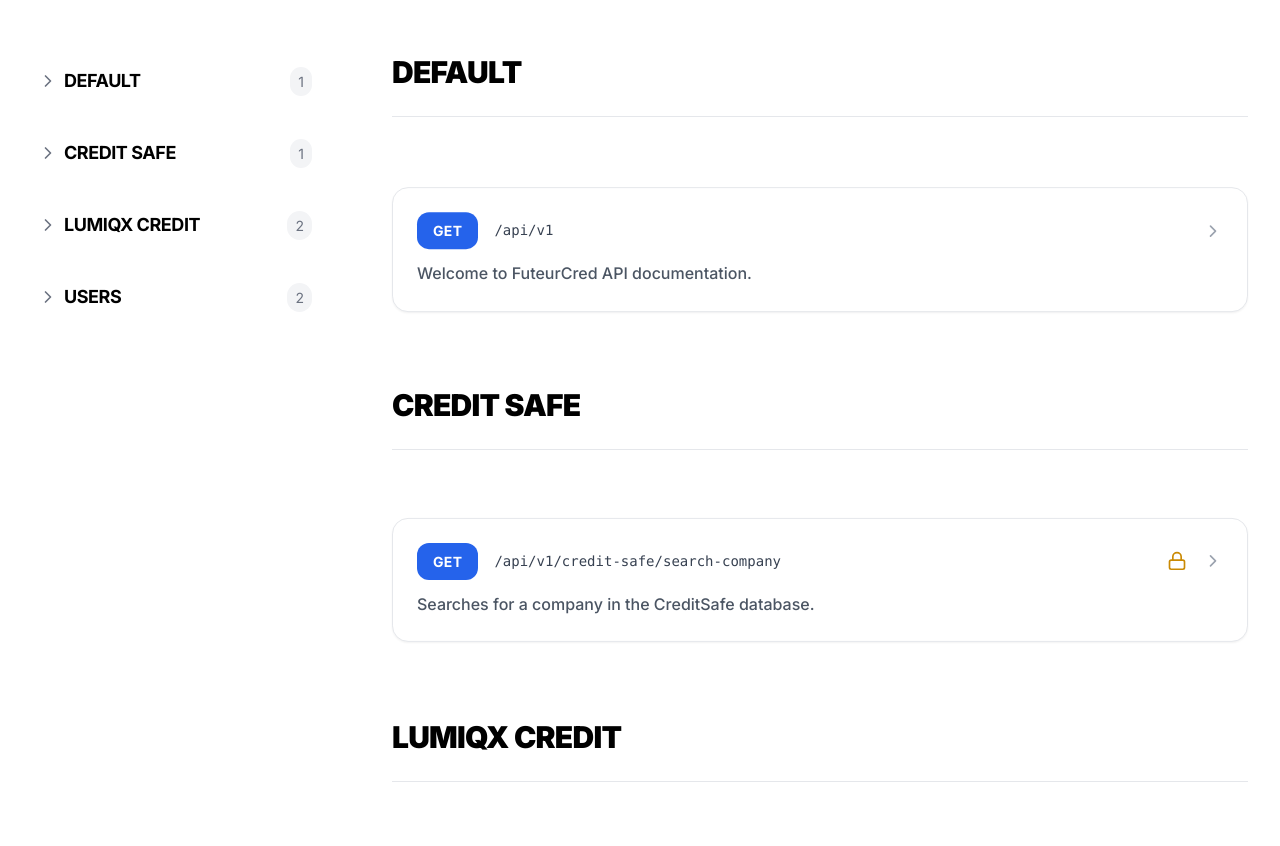
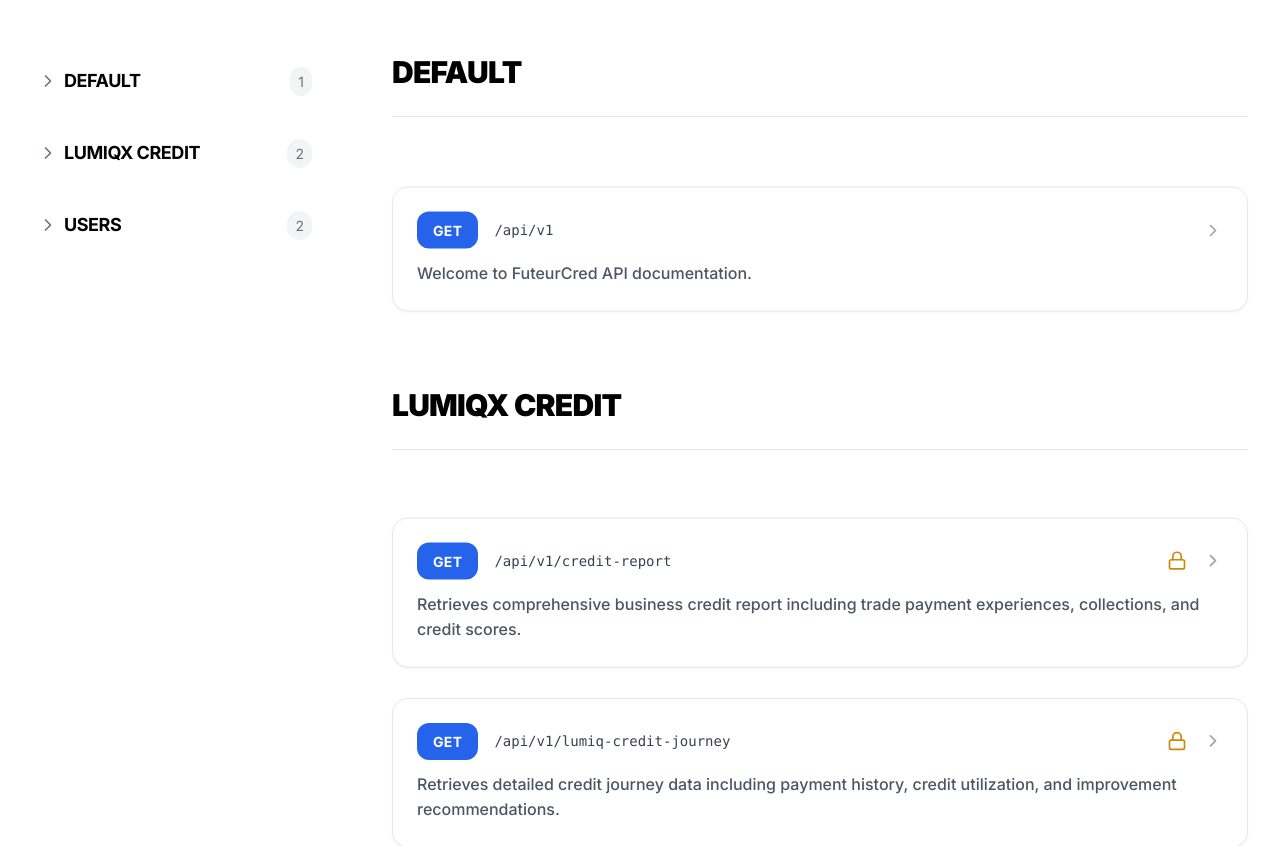
Before and after one commit to FuteurProducts/futeurcredx-docs, a React (Vite) app: page /docs in a window 1280 px wide. Shown: the part 640-1486 px from the top of the page. Built offline with nearby package versions, Linux system fonts and the light colour scheme.

Commit message:
chore(Docs) Docs Updates

```diff
--- a/src/pages/Docs.tsx
+++ b/src/pages/Docs.tsx
@@ -41,20 +41,6 @@ const apiData: ApiCategory[] = [
       },
     ],
   },
-  {
-    id: "credit-safe",
-    name: "Credit Safe",
-    endpoints: [
-      {
-        method: "GET",
-        path: "/api/v1/credit-safe/search-company",
-        protected: true,
-        description: "Searches for a company in the CreditSafe database.",
-        parameters: [{ name: "query", type: "string", description: "Company name or ID" }],
-      },
-    ],
-  },
-
   {
     id: "lumiq-credit",
     name: "LUMIQX Credit",
```
